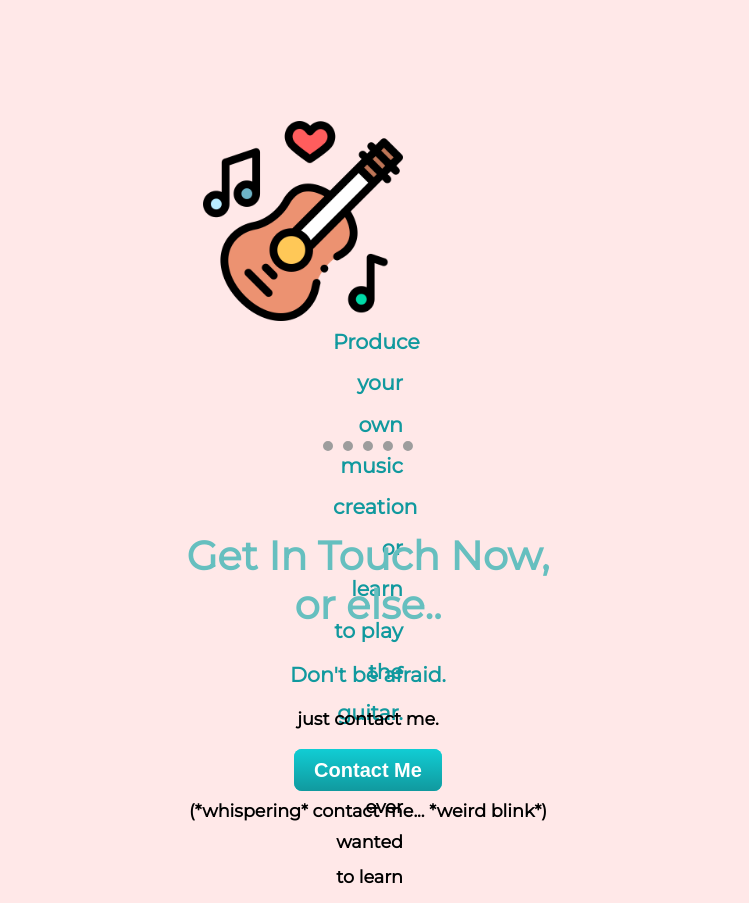
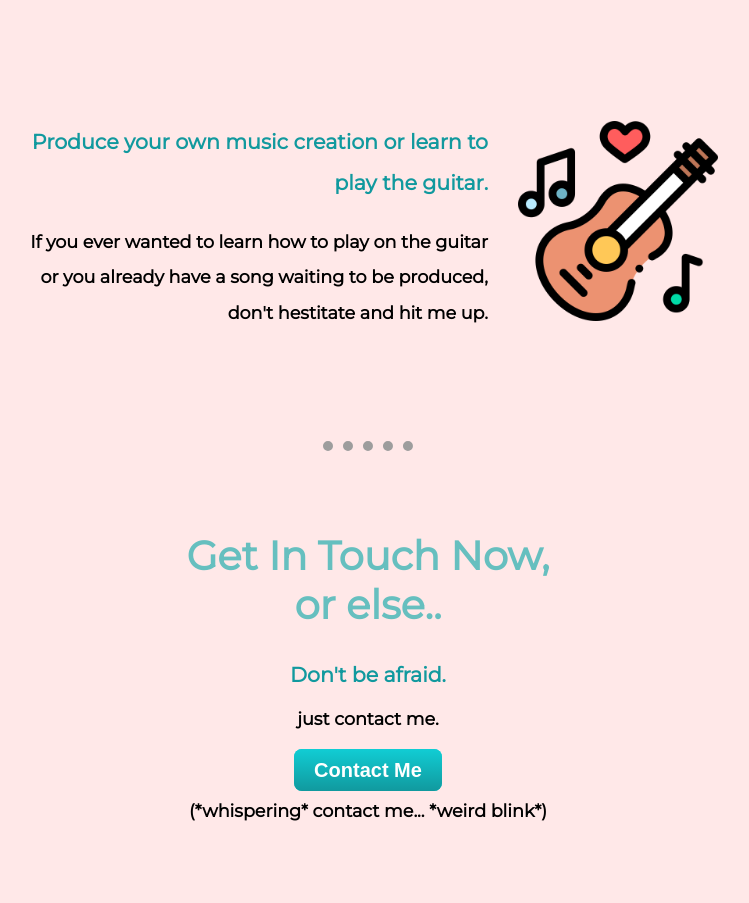
Before and after one commit to ibarak2/My-Site, a plain HTML site: page index.html in a window 1280 px wide. Shown: the part 1620-2523 px from the top of the page, without its empty margins (272-1021 px from the left). Drawn offline with Linux system fonts and the light colour scheme.

Commit message:
bug fix 1.2

```diff
--- a/css/styles.css
+++ b/css/styles.css
@@ -118,7 +118,7 @@ hr {
 }
 
 .skill-row2 {
-  width: 70px;
+  width: 700px;
   height: 120px;
   margin: auto;
   margin-bottom: 200px;
```
